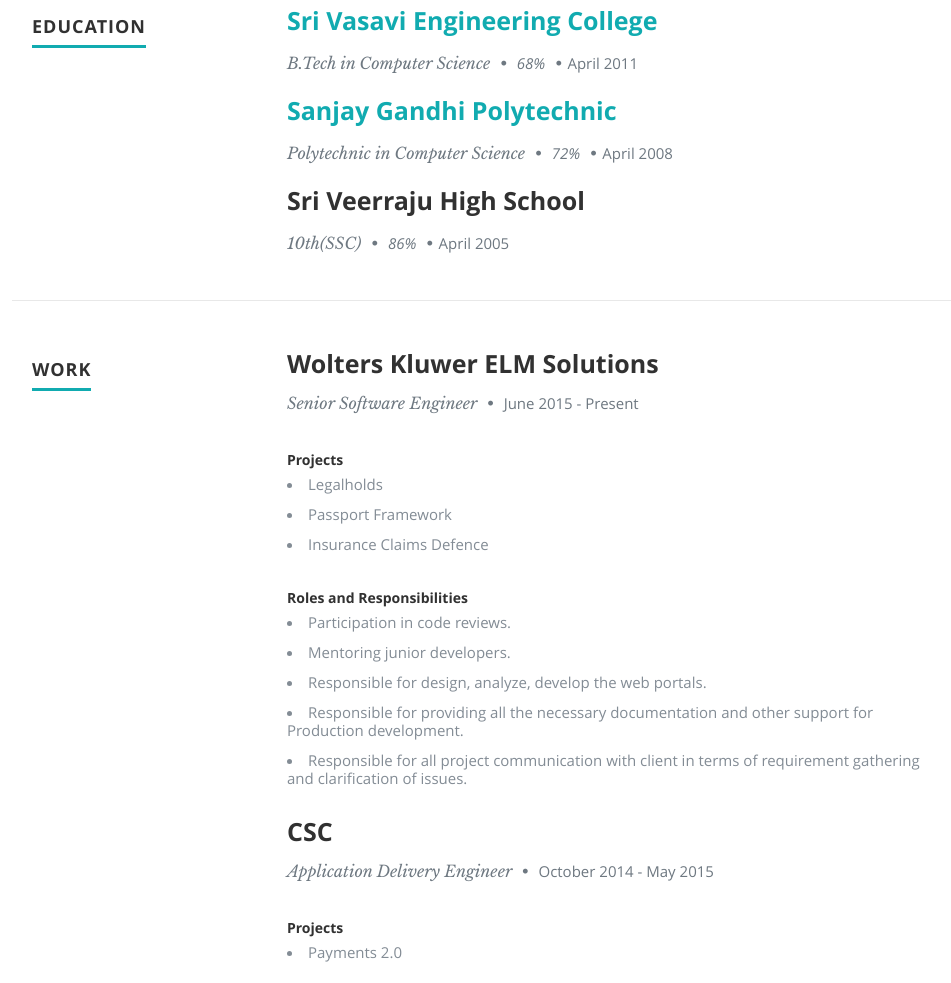
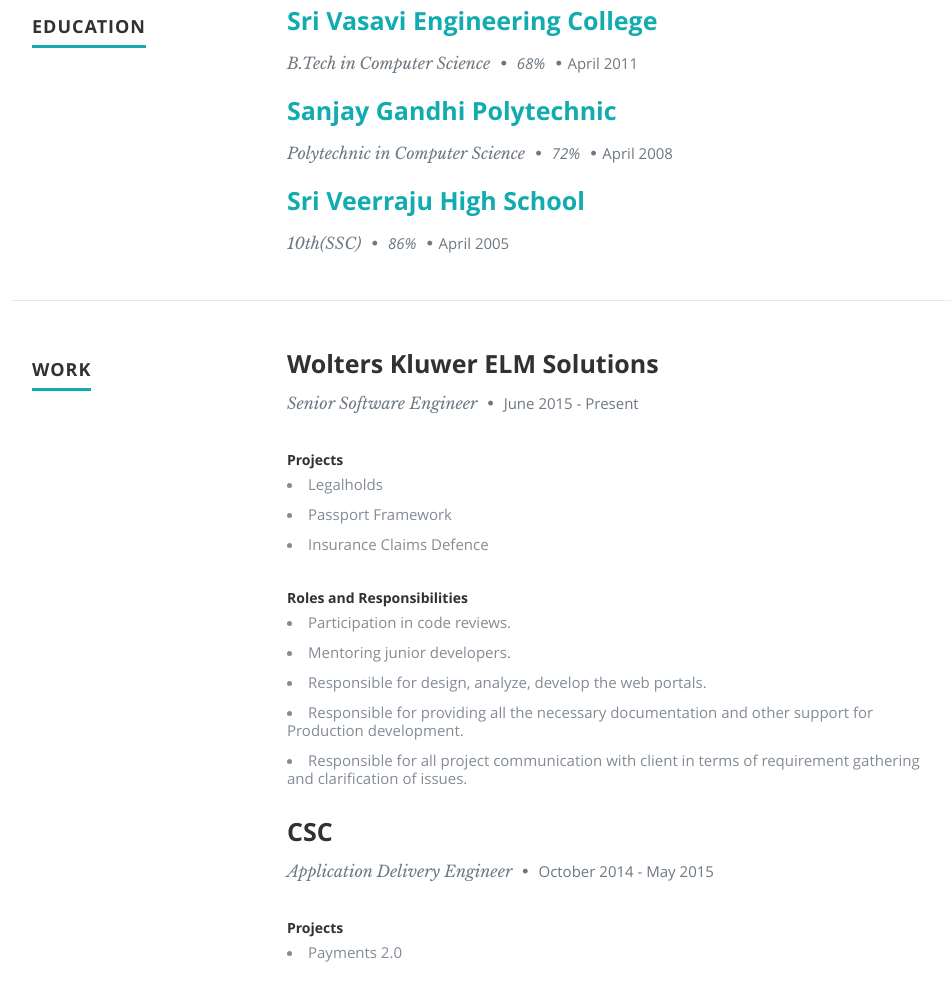
Before and after one commit to clalam/myresume, a plain HTML site: page index.html in a window 1280 px wide. Shown: the part 1538-2521 px from the top of the page, without its empty margins (118-1069 px from the left). Drawn offline with nearby package versions, Linux system fonts and the light colour scheme.

Commit message:
Update index.html

```diff
--- a/index.html
+++ b/index.html
@@ -158,7 +158,7 @@
 
                <div class="twelve columns">
 
-                  <h3>Sri Veerraju High School</h3>
+                  <h3><a href="https://www.facebook.com/svhschool1934/" target="_blank">Sri Veerraju High School</a></h3>
                   <p class="info">10th(SSC) <span>&bull;</span> <em class="percentage">86%</em> <span>&bull;</span><em class="date">April 2005</em></p>
 
                </div>
```
